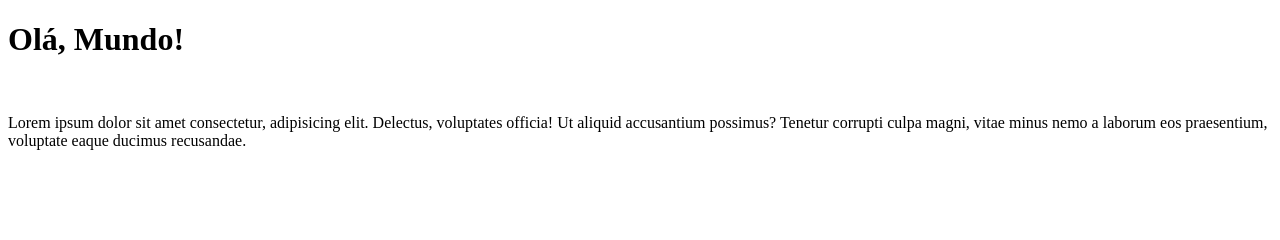
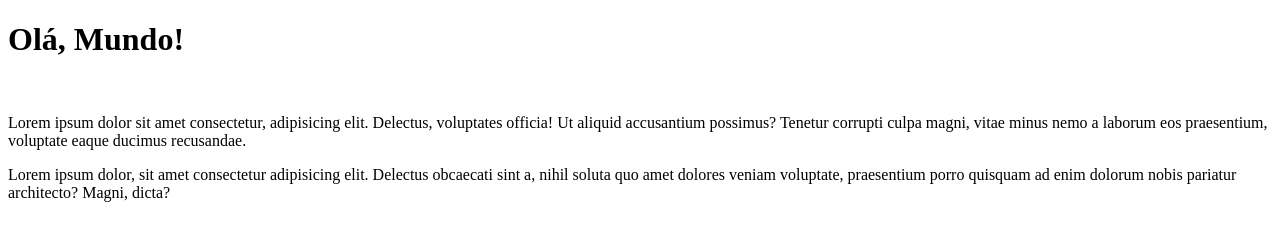
Before and after one commit to Trhomas45/Black-White, a plain HTML site: page site-exemplo/index.html in a window 1280 px wide. Drawn offline with Linux system fonts and the light colour scheme.

Commit message:
Adicionei um paragrafo

```diff
--- a/site-exemplo/index.html
+++ b/site-exemplo/index.html
@@ -9,6 +9,7 @@
     <h1>Olá, Mundo!</h1>
     <br>
     <p>Lorem ipsum dolor sit amet consectetur, adipisicing elit. Delectus, voluptates officia! Ut aliquid accusantium possimus? Tenetur corrupti culpa magni, vitae minus nemo a laborum eos praesentium, voluptate eaque ducimus recusandae.</p>
+    <p>Lorem ipsum dolor, sit amet consectetur adipisicing elit. Delectus obcaecati sint a, nihil soluta quo amet dolores veniam voluptate, praesentium porro quisquam ad enim dolorum nobis pariatur architecto? Magni, dicta?</p>
 
 </body>
 </html>
```
